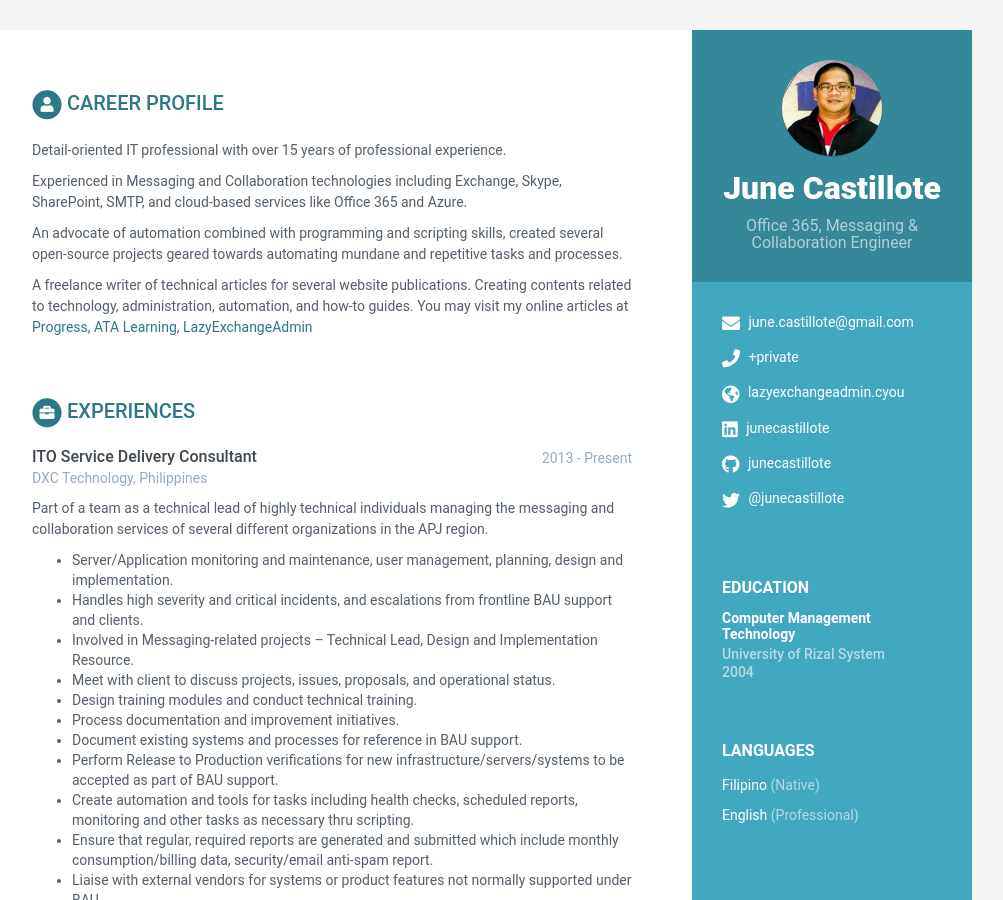
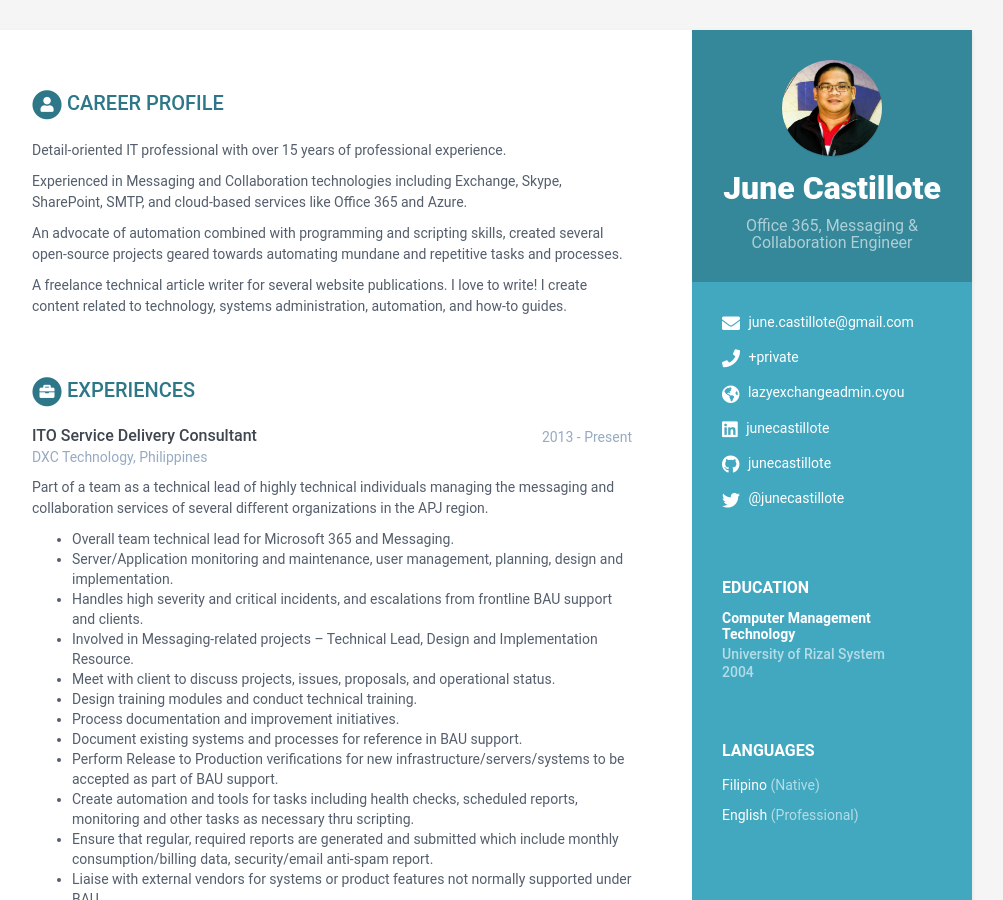
Before and after one commit to junec1982/junec1982.github.io, a Jekyll site: the page built from index.html, in a window 1280 px wide and 900 px high. Shown: the whole window, without its empty margins (168-1171 px from the left). Built offline with Jekyll 4.4.1, drawn with Linux system fonts in a browser that asks for light colours; part of the change alters nothing that is shown; some of the changed text lies outside the part shown.

Commit message:
Update data.yml

```diff
--- a/_data/data.yml
+++ b/_data/data.yml
@@ -53,10 +53,7 @@ career-profile:
       An advocate of automation combined with programming and scripting skills, created several open-source
       projects geared towards automating mundane and repetitive tasks and processes.
 
-      A freelance writer of technical articles for several website publications.
-      Creating contents related to technology, administration, automation, and how-to guides.
-      You may visit my online articles at <a href="https://blog.ipswitch.com/author/june-castillote" target="_blank">Progress</a>,
-      <a href="https://adamtheautomator.com/author/june/" target="_blank">ATA Learning</a>, <a href="https://www.lazyexchangeadmin.cyou/" target="_blank">LazyExchangeAdmin</a>
+      A freelance technical article writer for several website publications. I love to write! I create content related to technology, systems administration, automation, and how-to guides.
 
 education:
     - degree: Computer Management Technology
@@ -71,6 +68,7 @@ experiences:
       details: |
         Part of a team as a technical lead of highly technical individuals managing the messaging and collaboration
         services of several different organizations in the APJ region.
+          - Overall team technical lead for Microsoft 365 and Messaging.
           - Server/Application monitoring and maintenance, user management, planning, design and implementation.
           - Handles high severity and critical incidents, and escalations from frontline BAU support and clients.
           - Involved in Messaging-related projects – Technical Lead, Design and Implementation Resource.
@@ -164,6 +162,26 @@ publications:
         authors: June Castillote, ATA Learning
         conference:
 
+      - title: "The IT Bros (Online Articles)"
+        link: "https://theitbros.com/author/junecastillote"
+        authors: June Castillote
+        conference:
+
+      - title: "Adam the Automator (Online Articles)"
+        link: "https://adamtheautomator.com/author/june"
+        authors: June Castillote
+        conference:
+
+      - title: "Progress / IPSwitch (Online Articles)"
+        link: "https://www.ipswitch.com/blog/author/june-castillote"
+        authors: June Castillote
+        conference:
+
+      - title: "Lazy Exchange Admin (Online Articles)"
+        link: "https://lazyexchangeadmin.cyou"
+        authors: June Castillote
+        conference:
+
 skills:
     title: Skills/Tech &amp; Proficiency
 
@@ -171,7 +189,7 @@ skills:
       - name: Exchange
         level: 90%
 
-      - name: Skype
+      - name: Teams
         level: 70%
 
       - name: SharePoint
@@ -181,7 +199,7 @@ skills:
         level: 90%
 
       - name: Azure
-        level: 70%
+        level: 80%
 
       - name: PowerShell
         level: 90%
```
